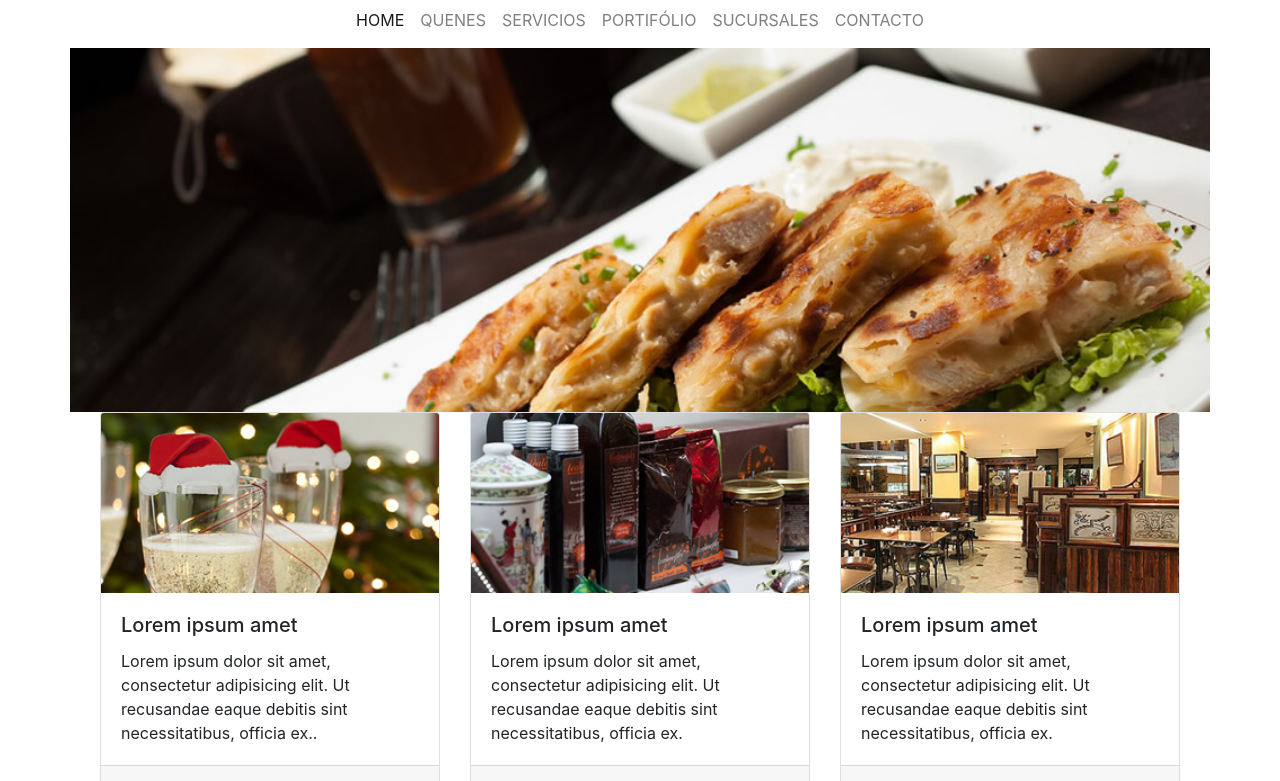
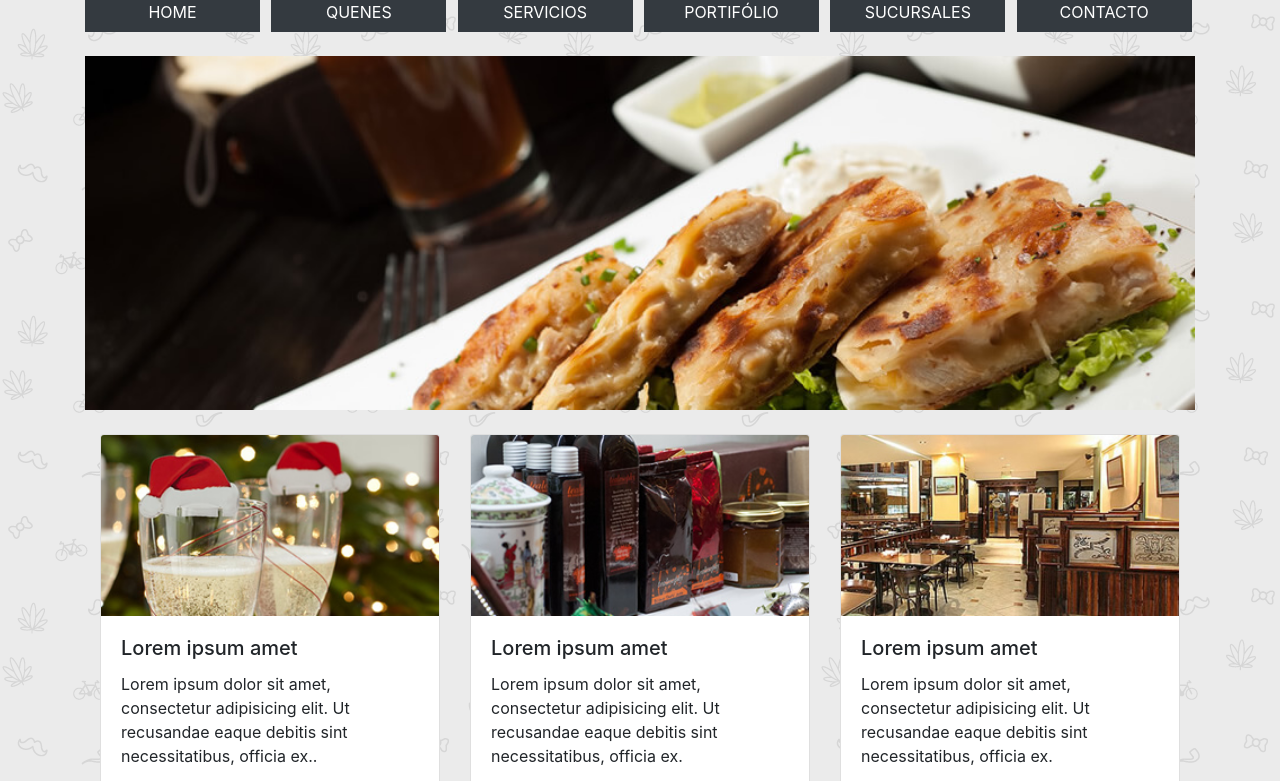
Before and after one commit to ClaudiaYapuchura/ProjetoKitcheningBootstrap-GenerationBrasil, a plain HTML site: page index.html in a window 1280 px wide. Shown: the part 224-1005 px from the top of the page. Drawn offline with nearby package versions, Linux system fonts and the light colour scheme.

Commit message:
Atualizar Nav-Menu na página

```diff
--- a/index.html
+++ b/index.html
@@ -6,40 +6,46 @@
     <title>Projeto Kitchening</title>
     <link rel="stylesheet" href="https://stackpath.bootstrapcdn.com/bootstrap/4.1.3/css/bootstrap.min.css" integrity="sha384-MCw98/SFnGE8fJT3GXwEOngsV7Zt27NXFoaoApmYm81iuXoPkFOJwJ8ERdknLPMO" crossorigin="anonymous">
 </head>
-<body>
-    <!--Menu-->
+<!--Logo-->
+<body style="background-image: url(assets/img/body.png);">
+
     <nav class="navbar justify-content-center">
         <img src="assets/img/logo.jpg" alt="Logo" class="rounded-circle" width="200" height="200">
     </nav>
+<!--/Logo-->
 
-    <nav class="navbar navbar-expand-lg navbar-light">
-        <button class="navbar-toggler" type="button" data-toggle="collapse" data-target="#navbarNavAltMarkup" aria-controls="navbarNavAltMarkup" aria-expanded="false" aria-label="Alterna navegação">
-            <span class="navbar-toggler-icon"></span>
-        </button>
-        <div class="collapse justify-content-center navbar-collapse" id="navbarNavAltMarkup">
-            <div class="navbar-nav">
-                <a class="nav-item nav-link active" href="#">HOME<span class="sr-only">(Página atual)</span></a>
-                <a class="nav-item nav-link" href="#">QUENES</a>
-                <a class="nav-item nav-link" href="#">SERVICIOS</a>
-                <a class="nav-item nav-link" href="#">PORTIFÓLIO</a>
-                <a class="nav-item nav-link" href="#">SUCURSALES</a>
-                <a class="nav-item nav-link" href="#">CONTACTO</a>
-            </div>
-        </div>
-    </nav>
-    <!--/Menu-->
-    <!--Grid-->
+    <!--Menu-->
+    <div class="container mb-3">
+        <ul class="nav nav-pills nav-fill">
+            <li class="nav-item mr-2">
+                <a class="nav-link bg-dark mb-2 rounded-0 active" style="width: 175px;" href="#">HOME</a>
+            </li>
+            <li class="nav-item mr-2">
+                <a class="nav-link bg-dark mb-1 rounded-0 active" style="width: 175px;" href="#">QUENES</a>
+            </li>
+            <li class="nav-item mr-2">
+                <a class="nav-link bg-dark mb-1 rounded-0 active" style="width: 175px;" href="#">SERVICIOS</a>
+            </li>
+            <li class="nav-item mr-2">
+                <a class="nav-link bg-dark mb-1 rounded-0 active" style="width: 175px;" href="#">PORTIFÓLIO</a>
+            </li>
+            <li class="nav-item mr-2">
+                <a class="nav-link bg-dark mb-1 rounded-0 active" style="width: 175px;" href="#">SUCURSALES</a>
+            </li>
+            <li class="nav-item mr-0">
+                <a class="nav-link bg-dark mb-1 rounded-0 active" style="width: 175px;" href="#">CONTACTO</a>
+            </li>
+        </ul>
+    </div>
+    <!--Menu-->
+
+    <!--Banner-->
     <div class="container">
-        <!--Primeiro row-->
-        <div class="row">
-            <div class="col-md-12 p-0">
-                <div class=""></div>
-                <img src="assets/img/banner.jpg" width="1140px" alt="Banner do Restaurante">
-            </div>
-        </div>
-    <!--/Grid-->
+        <img src="assets/img/banner.jpg" width="1110px" alt="Banner do Restaurante">
+    <!--/Banner-->
+
     <!--Cards-->
-        <div class="container">
+        <div class="container mb-2 mt-4">
             <div class="card-deck">
                 <div class="card">
                     <img class="card-img-top" src="assets/img/card3.jpg" alt="Imagem de capa do card">
```
